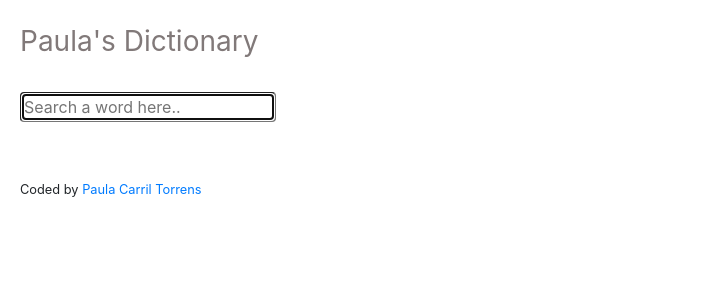
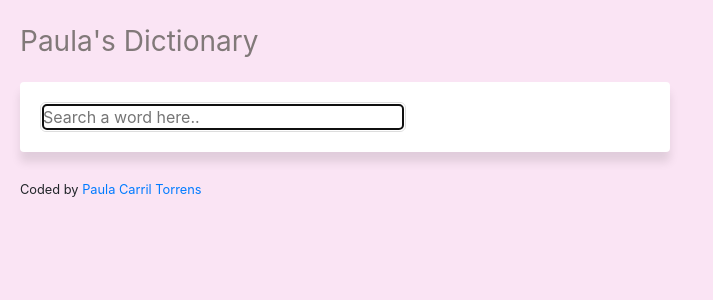
Before and after one commit to paulacarrilt/dictionary-app, a React (Create React App) app: page / in a window 1280 px wide. Shown: the top 300 px of the page, without its empty margins (0-713 px from the left). Built offline with nearby package versions, Linux system fonts and the light colour scheme.

Commit message:
beautified css

```diff
--- a/src/App.css
+++ b/src/App.css
@@ -1,3 +1,6 @@
+body {
+  background: rgb(250, 228, 244);
+}
 .App {
   text-align: left;
   margin-left: 20px;
--- a/src/Dictionary.css
+++ b/src/Dictionary.css
@@ -2,8 +2,25 @@
   display: block;
   margin: 0 auto;
 }
-.searchBar {
-  margin-top: 30px;
-  margin-bottom: 30px;
+
+.Dictionary section {
+  background: white;
+  padding: 20px 20px;
+  margin-top: 20px;
   border-radius: 4px;
+  box-shadow: 0px 10px 10px rgb(0 0 0/ 10%);
+  max-width: 650px;
 }
+
+.Dictionary input {
+  width: 60%;
+  border: 1px solid #ddd;
+  border-radius: 6px;
+  color: #333;
+  height: 30px;
+}
+
+.search {
+  padding: 0px;
+  height: 70px;
+}
--- a/src/Dictionary.js
+++ b/src/Dictionary.js
@@ -23,6 +23,7 @@ export default function Dictionary() {
 
   return (
     <div className="Dictionary">
+      <section className="search">
         <form onSubmit={search}>
           <input
             type="search"
@@ -33,6 +34,7 @@ export default function Dictionary() {
             onChange={handleWord}
           />
         </form>
+      </section>
       <Results results={results} />
     </div>
   );
--- /dev/null
+++ b/src/Results.css
@@ -0,0 +1,4 @@
+.Results h2 {
+  font-size: 36px;
+  font-weight: 300px;
+}
--- a/src/Results.js
+++ b/src/Results.js
@@ -1,12 +1,14 @@
 import React from "react";
 import Meaning from "./Meaning.js";
 import Phonetic from "./Phonetic.js";
+import "./Results.css";
 
 export default function Results(props) {
   console.log(props.results);
   if (props.results) {
     return (
       <div className="Results">
+        <section>
           <h2 className="wordSearched">{props.results.word}</h2>
 
           {props.results.phonetics.map(function (phonetic, index) {
@@ -16,13 +18,13 @@ export default function Results(props) {
               </div>
             );
           })}
-
+        </section>
         <hr />
         {props.results.meanings.map(function (meaning, index) {
           return (
-            <div key={index}>
+            <section key={index}>
               <Meaning meaning={meaning} />
-            </div>
+            </section>
           );
         })}
       </div>
```
Lines whose indentation alone changed are shown as unchanged.
